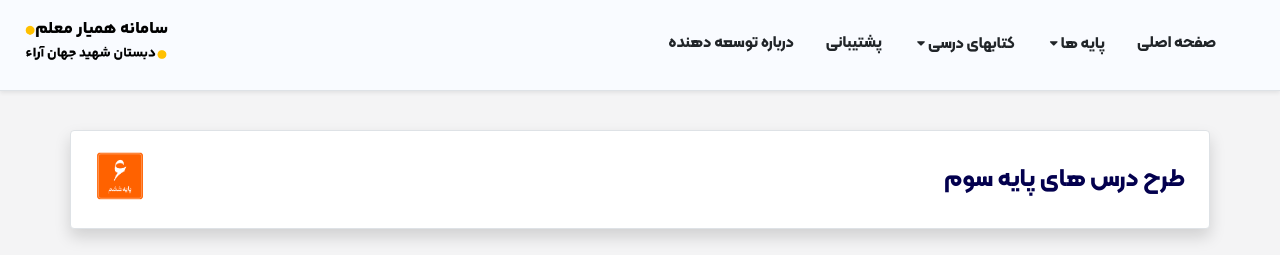
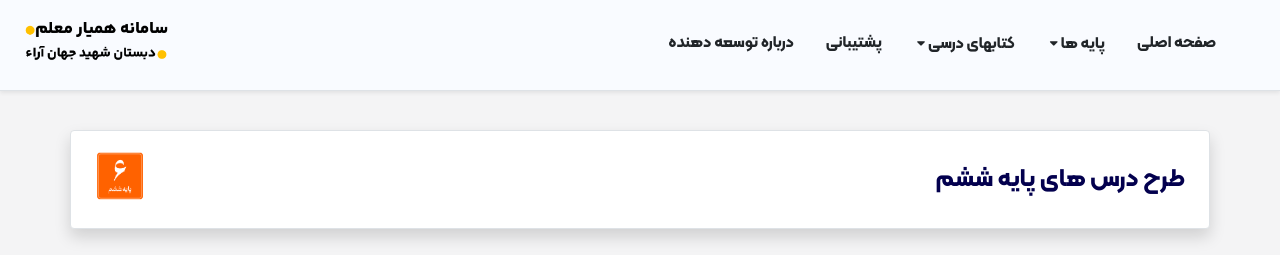
Before and after one commit to mohammad-lbf/hamyar.jahanara, a Next.js app: page /sheshom/tarhedars in a window 1280 px wide. Shown: the top 255 px of the page. Built offline with nearby package versions, Linux system fonts and the light colour scheme; a small style sheet from the web is missing.

Commit message:
some UI changes

```diff
--- a/pages/sheshom/tarhedars/index.js
+++ b/pages/sheshom/tarhedars/index.js
@@ -17,7 +17,7 @@ const Tarhedars = () => {
                     <div className='row align-items-center'>
                             <div className='col-12 col-lg-7'>
                                 <h2 className='text-center text-lg-end' style={{fontSize:"25px" , fontFamily:"KalamehWeb-Bold" , color:"#03004e"}}>
-                                    طرح درس های پایه سوم
+                                    طرح درس های پایه ششم
                                 </h2>
                             </div>
                             <div className='col-12 col-lg-5 text-center text-lg-start'>
```
